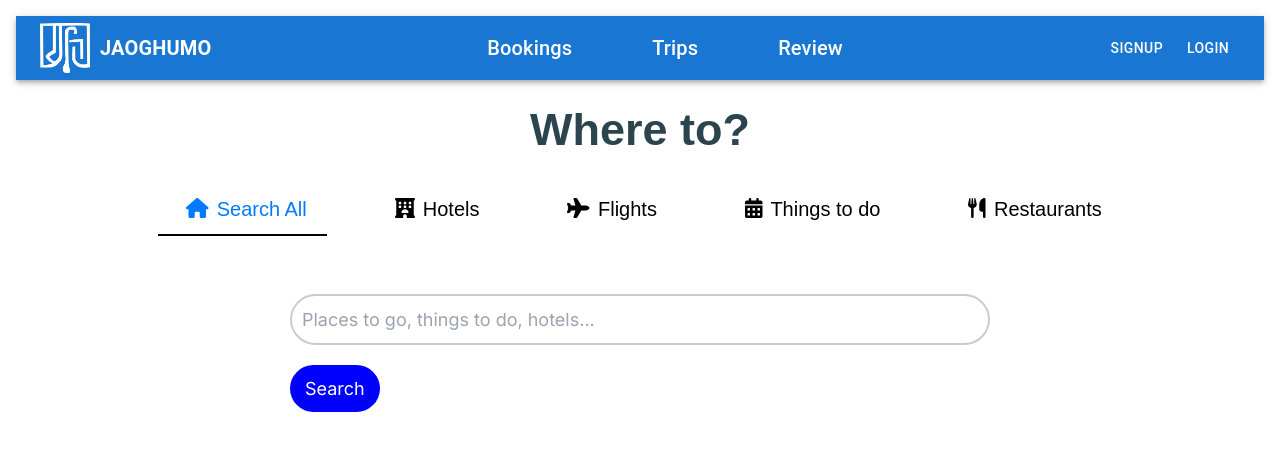
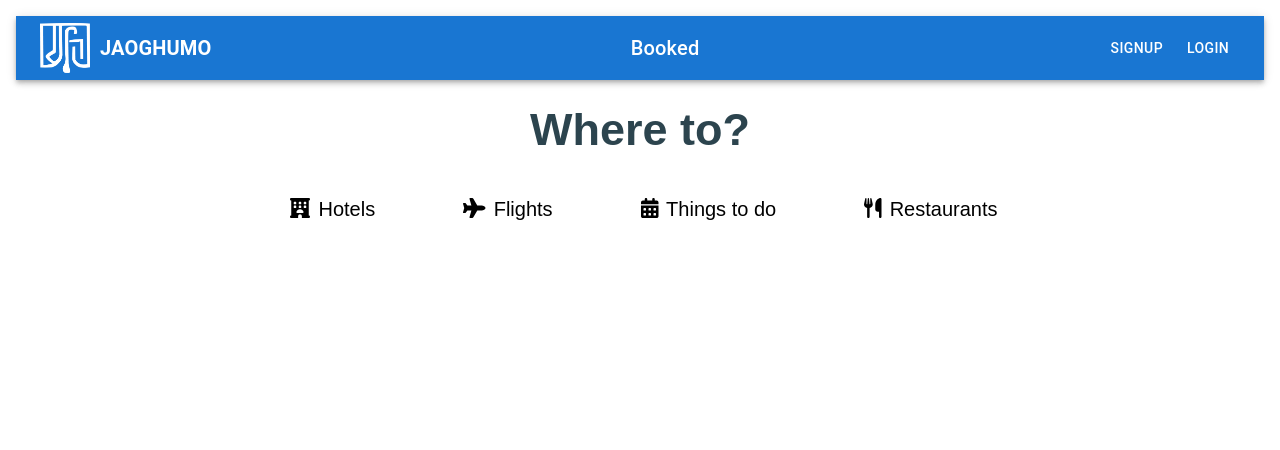
Before and after one commit to Sickfires94/jao-ghumo-frontend-nextjs, a Next.js app: page / in a window 1280 px wide. Shown: the top 450 px of the page. Built offline with nearby package versions, Linux system fonts and the light colour scheme.

Commit message:
kinda improved navbar

```diff
--- a/app/booked/page.tsx
+++ b/app/booked/page.tsx
@@ -1,17 +1,34 @@
 "use client";
 
 import React, { useEffect, useState } from 'react';
-import { Container, Typography, Grid } from '@mui/material';
+import { Container, Typography, Grid, AppBar } from '@mui/material';
 import ButtonAppBar from '../components/Navbar';
 import axios from 'axios';
 import { getCookie } from 'typescript-cookie';
 import FlightCard from '../cards/flight';
+import loginCard from '../cards/login';
+import { RootState } from '../redux/store';
+import { useSelector } from 'react-redux';
 
 const OwnedPage: React.FC = () => {
     const [flights, setFlights] = useState<any[]>([]);
 
+    const isAuthenticated = useSelector((state: RootState) => state.auth.isAuthenticated);
+
+    console.log("logged in: " + isAuthenticated)
+
+    if (!isAuthenticated){
+        return (<>
+        <ButtonAppBar/>
+
+        {loginCard("See Bookings")}
+            </>);
+    }
+
     const fetchProfileData = async () => {
         try {
+
+
             const token = getCookie('token');
             const response = await axios.post('http://localhost:3000/flights/bookings', {}, {
                 headers: {
@@ -20,6 +37,9 @@ const OwnedPage: React.FC = () => {
             });
             const  flights  = response.data;
             setFlights(flights);
+
+
+
 
         } catch (error) {
             console.error('Error fetching profile data:', error);
--- a/app/cards/login.tsx
+++ b/app/cards/login.tsx
@@ -10,12 +10,12 @@ const onSubmit = () => {
     router.push("/login")
 }
 
-const loginCard =  () => {
+const loginCard =  (prompt : string) => {
     return (
         <Grid sx={{ maxWidth: 300, marginTop: "1rem"}}>
             <Card>
                 <CardContent>
-                    <Link href={"/login"}>Login to Leave a Review</Link>
+                    <Link href={"/login"}>Login to {prompt}</Link>
                 </CardContent>
             </Card>
         </Grid>
--- a/app/components/Navbar.tsx
+++ b/app/components/Navbar.tsx
@@ -122,11 +122,9 @@ export default function ButtonAppBar() {
                             </>
                         ) :  (
                             <>
-                                {['Bookings', 'Trips', 'Review'].map((text) => (
+                                <Link href="/booked" passHref>
                                     <Typography
-                                        key={text}
                                         component="a"
-                                        href="#"
                                         variant="h6"
                                         sx={{
                                             mx: 3,
@@ -141,9 +139,9 @@ export default function ButtonAppBar() {
                                             color: 'inherit',
                                         }}
                                     >
-                                        {text}
+                                        Booked
                                     </Typography>
-                                ))}
+                                </Link>
                             </>
                         )}
                     </Box>
--- a/app/components/ReviewForm.tsx
+++ b/app/components/ReviewForm.tsx
@@ -22,7 +22,7 @@ const ReviewForm = ({_id} : {_id: string}) => {
     console.log("logged in: " + isAuthenticated)
 
     if (!isAuthenticated){
-        return loginCard();
+        return loginCard("Leave a Review");
     }
 
     const token = getCookie("token")
--- a/app/homepage/page.tsx
+++ b/app/homepage/page.tsx
@@ -124,10 +124,10 @@ const Homepage = () => {
         <div style={{ backgroundImage: `url(${getBackgroundImage})`, backgroundSize: 'cover' }}>
             <div className='header my-4'>{headerText}</div>
             <div className='items'>
-                <div className={`item mx-4 ${activeItem === 'all' ? 'active' : ''}`} onClick={handleHeaderText('Where to?', 'all')}>
+                {/* <div className={`item mx-4 ${activeItem === 'all' ? 'active' : ''}`} onClick={handleHeaderText('Where to?', 'all')}>
                     <FontAwesomeIcon icon={faHouse} className="mx-2" />
                     Search All
-                </div>
+                </div> */}
                 <div className={`item mx-4 ${activeItem === 'hotels' ? 'active' : ''}`} onClick={handleHeaderText('Stay somewhere great', 'hotels')}>
                     <FontAwesomeIcon icon={faHotel} className="mx-2" />
                     Hotels
@@ -146,7 +146,7 @@ const Homepage = () => {
                 </div>
             </div>
             <div className='search-bar'>
-                {activeItem === 'all' && (
+                {/* {activeItem === 'all' && (
                     <div>
                         <input
                             type="text"
@@ -159,7 +159,7 @@ const Homepage = () => {
                             Search
                         </button>
                     </div>
-                )}
+                )} */}
                 {activeItem === 'hotels' && (
                     <div>
                         <input
--- a/app/hotel/page.tsx
+++ b/app/hotel/page.tsx
@@ -124,14 +124,6 @@ const HotelProfile: React.FC = () => {
                             fullWidth
                         />
                         <TextField
-                            name="rating"
-                            label="Rating"
-                            type="number"
-                            value={editData?.rating}
-                            onChange={handleEditChange}
-                            fullWidth
-                        />
-                        <TextField
                             name="price"
                             label="Price"
                             type="number"
```
